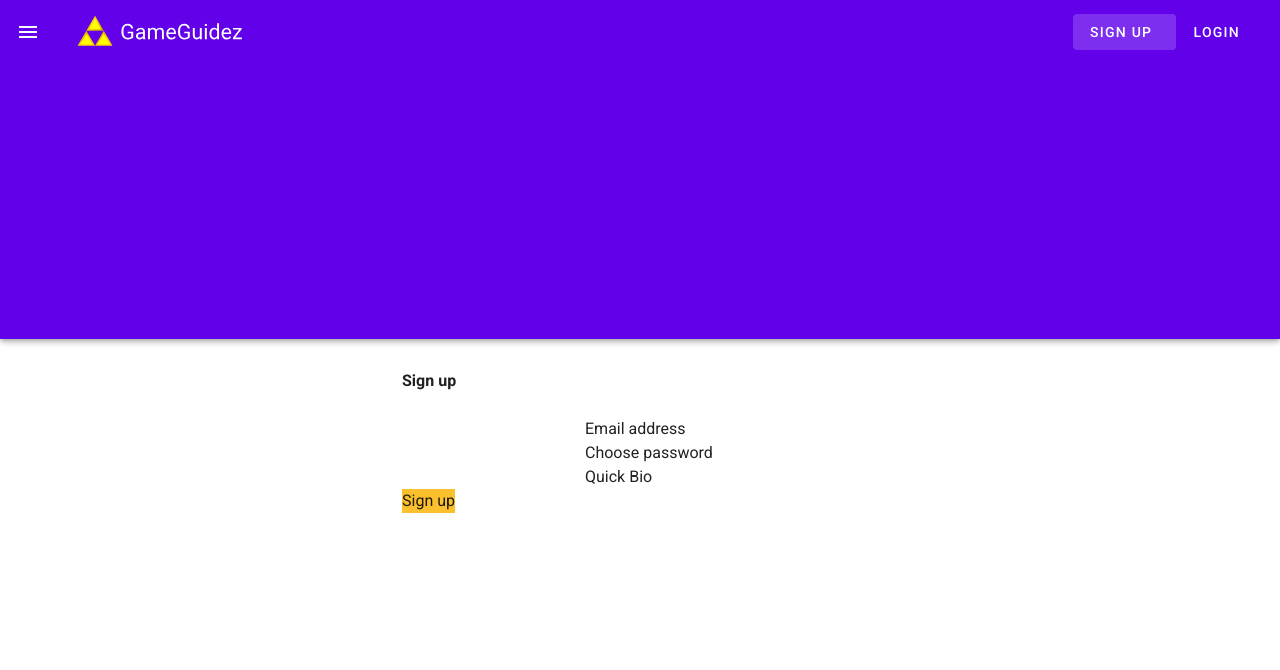
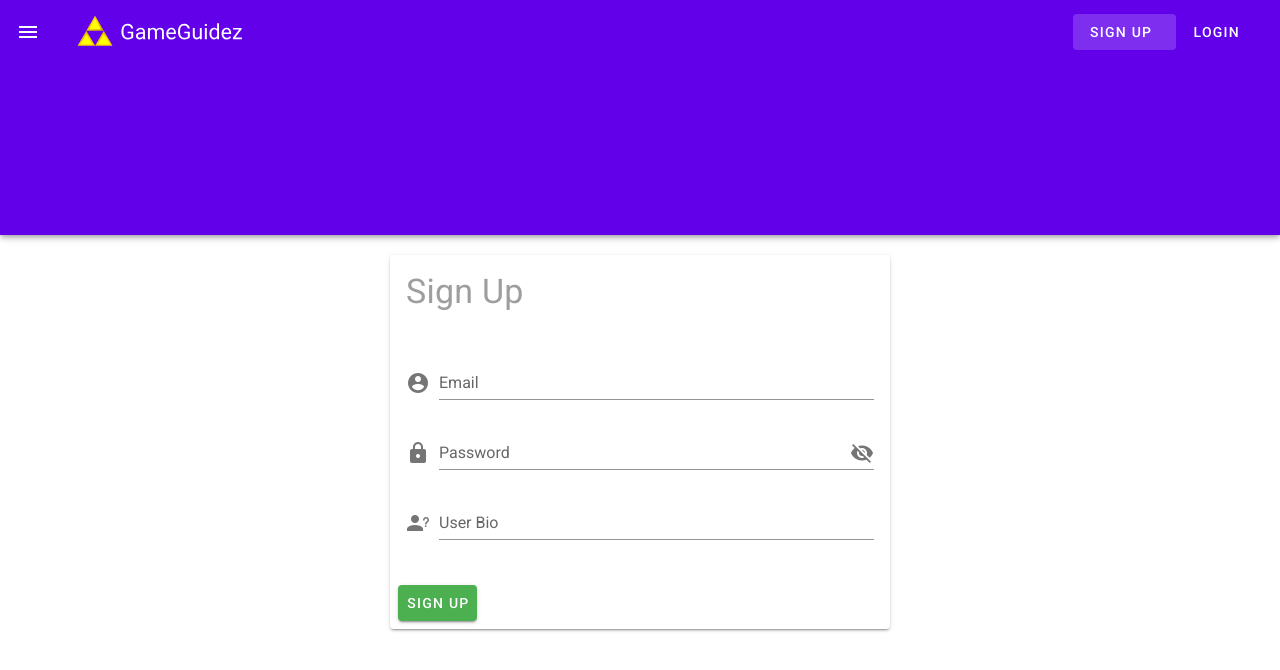
Before and after one commit to Taramouse/vuetify-firebase-auth, a Vue app: page /signup in a window 1280 px wide. Shown: the top 670 px of the page. Built offline with nearby package versions, Linux system fonts and the light colour scheme; no server answers.

Commit message:
Added loading indicators

```diff
--- a/src/components/AdminActions.vue
+++ b/src/components/AdminActions.vue
@@ -1,17 +1,28 @@
 <template>
-  <v-flex xs-12 md-4>
-    <v-card v-if="admin" width="600" class=" text-center mx-auto my-2">
+  <v-flex xs-12
+          md-4>
+    <v-card v-if="admin"
+            width="600"
+            class=" text-center mx-auto my-2">
       <v-card-title>
-        <h3>Make Admin</h3>
+        <h3 class="grey--text">Make Admin</h3>
       </v-card-title>
       <v-card-text>
-        <v-form @submit.prevent="addAdmin">
-          <v-text-field type="email" label="Email" v-model="email" />
-          <user-feedback v-model="fbShow" :type="fbType">{{ fbMsg }}</user-feedback>
+        <v-form>
+          <v-text-field type="email"
+                        label="Email"
+                        v-model="email" />
         </v-form>
+        <user-feedback :show="fbShow"
+                       :type="fbType"
+                       :message="fbMsg"
+                       dismisible="true">
+        </user-feedback>
       </v-card-text>
       <v-card-actions>
-        <v-btn color="success" :loading="loading">Make Admin</v-btn>
+        <v-btn @click="addAdmin"
+               :loading="loading"
+               color="info">Make Admin</v-btn>
       </v-card-actions>
     </v-card>
   </v-flex>
@@ -53,7 +64,7 @@ export default {
         console.log(err)
         this.loading = false
         this.fbType = 'error'
-        this.errorMsg = err.message
+        this.fbMsg = err
         this.fbShow = true
       })
     }
@@ -65,8 +76,4 @@ export default {
 </script>
 
 <style>
-.admin-actions {
-  margin: 40px auto;
-  max-width: 300px;
-}
 </style>
--- a/src/views/Login.vue
+++ b/src/views/Login.vue
@@ -1,7 +1,7 @@
 <template>
   <v-card width="400"
           class="mx-auto mt-5">
-    <v-card-title class="pb-10 text-center">
+    <v-card-title class="pb-10">
       <h1 class="display-1 grey--text">Login</h1>
     </v-card-title>
     <v-card-text>
@@ -9,13 +9,15 @@
         <v-text-field v-model="email"
                       type="email"
                       label="Email"
-                      prepend-icon="mdi-account-circle" />
+                      prepend-icon="mdi-account-circle"
+                      autocomplete="username" />
         <v-text-field v-model="password"
                       :type="showPassword ? 'text' : 'password'"
                       label="Password"
                       prepend-icon="mdi-lock"
                       :append-icon="showPassword ? 'mdi-eye' : 'mdi-eye-off'"
-                      @click:append="showPassword = !showPassword" />
+                      @click:append="showPassword = !showPassword"
+                      autocomplete="current-password" />
       </v-form>
       <user-feedback :show="fbShow"
                      :type="fbType"
@@ -24,6 +26,7 @@
     </v-card-text>
     <v-card-actions>
       <v-btn @click="login"
+             :loading="loading"
              color="success">Login</v-btn>
     </v-card-actions>
   </v-card>
@@ -38,6 +41,7 @@ export default {
   name: 'Login',
   data () {
     return {
+      loading: false,
       showPassword: false,
       email: null,
       password: null,
@@ -49,8 +53,10 @@ export default {
   methods: {
     login () {
       this.fbShow = false
+      this.loading = true
       this.$auth.login(this.email, this.password)
       EventBus.$on('ERROR_MESSAGE', payload => {
+        this.loading = false
         this.fbMsg = payload
         this.fbType = 'error'
         this.fbShow = true
--- a/src/views/Signup.vue
+++ b/src/views/Signup.vue
@@ -1,58 +1,81 @@
 <template>
-  <div id="signup" class="container">
-    <div class="card-panel center">
-      <h4>Sign up</h4><br />
-      <form id="signup-form" @submit.prevent="signup">
-        <div class="input-field">
-          <input type="email" id="signup-email" v-model="email" required />
-          <label for="signup-email">Email address</label>
-        </div>
-        <div class="input-field">
-          <input type="password" id="signup-password" v-model="password" required />
-          <label for="signup-password">Choose password</label>
-        </div>
-        <div class="input-field">
-          <input type="text" id="signup-bio" v-model="bio" required />
-          <label for="signup-bio">Quick Bio</label>
-        </div>
-        <p v-if="feedback" class="red-text">{{ feedback }}</p>
-        <button class="btn yellow darken-2 z-depth-0">Sign up</button>
-      </form>
-    </div>
-  </div>
+  <v-card width="500"
+          class="mx-auto mt-5">
+    <v-card-title class="pb-10">
+      <h1 class="display-1 grey--text">Sign Up</h1>
+    </v-card-title>
+    <v-card-text>
+      <v-form>
+        <v-text-field v-model="email"
+                      type="email"
+                      label="Email"
+                      prepend-icon="mdi-account-circle"
+                      autocomplete="username" />
+        <v-text-field v-model="password"
+                      :type="showPassword ? 'text' : 'password'"
+                      label="Password"
+                      prepend-icon="mdi-lock"
+                      :append-icon="showPassword ? 'mdi-eye' : 'mdi-eye-off'"
+                      @click:append="showPassword = !showPassword"
+                      autocomplete="new-password" />
+        <v-text-field v-model="bio"
+                      type="text"
+                      label="User Bio"
+                      prepend-icon="mdi-account-question" />
+      </v-form>
+      <user-feedback :show="fbShow"
+                     :type="fbType"
+                     :message="fbMsg">
+      </user-feedback>
+    </v-card-text>
+    <v-card-actions>
+      <v-btn @click="signup"
+             :loading="loading"
+             color="success">Sign Up</v-btn>
+    </v-card-actions>
+  </v-card>
 </template>
-
+<input type="text" id="signup-bio" v-model="bio" required />
 <script>
 // import { mapGetters } from 'vuex'
 import EventBus from '@/eventBus'
+import UserFeedback from '@/components/UserFeedback'
 
 export default {
   name: 'Signup',
   data () {
     return {
+      showPassword: false,
+      loading: false,
       email: null,
       password: null,
       bio: null,
-      feedback: null
+      fbShow: false,
+      fbType: 'info',
+      fbMsg: 'User feedback'
     }
   },
   methods: {
     signup () {
+      this.loading = true
+      this.fbShow = false
       this.$auth.signup(this.email, this.password, this.bio)
       EventBus.$on('ERROR_MESSAGE', payload => {
-        this.feedback = payload
-        if (!this.feedback) {
+        this.loading = false
+        this.fbMsg = payload
+        this.fbType = 'error'
+        this.fbShow = true
+        if (!this.fbMsg) {
           this.$router.push({ name: 'Home' })
         }
       })
     }
+  },
+  components: {
+    UserFeedback
   }
 }
 </script>
 
 <style>
-#signup {
-  padding-top: 30px;
-  width: 500px;
-}
 </style>
```
